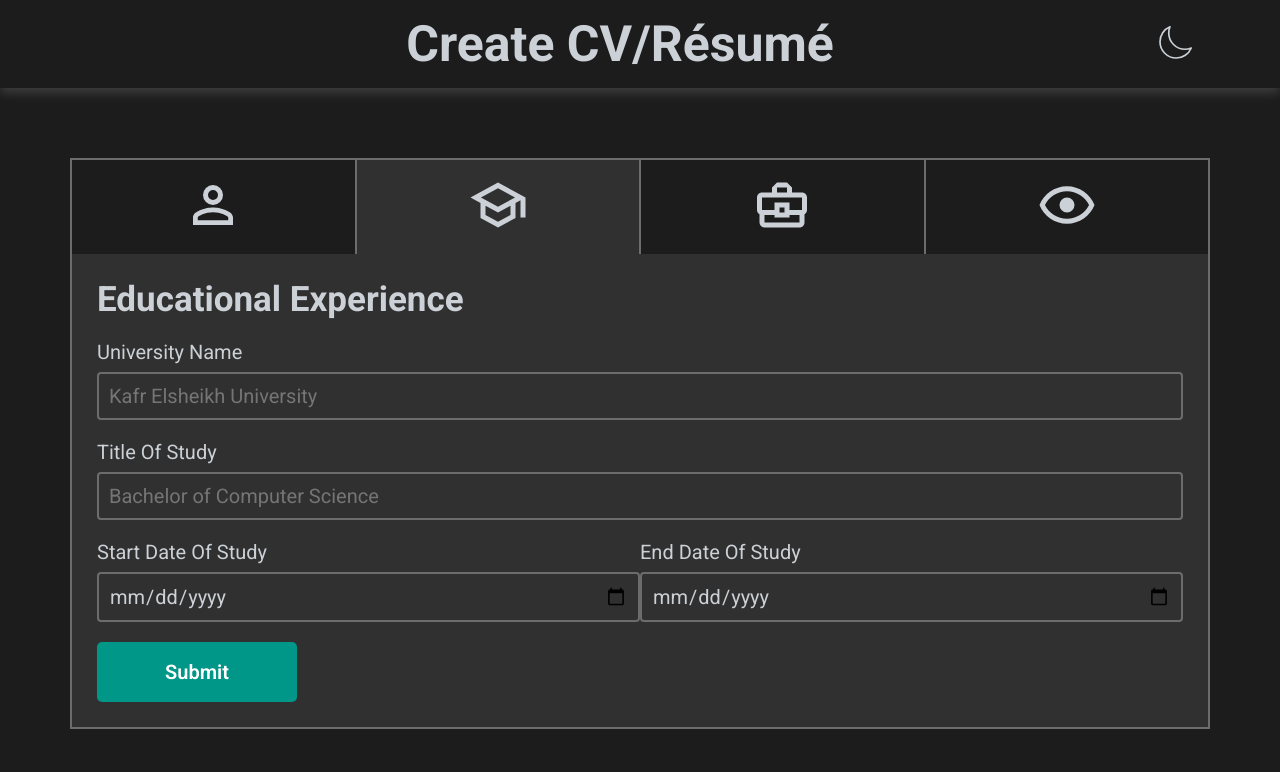
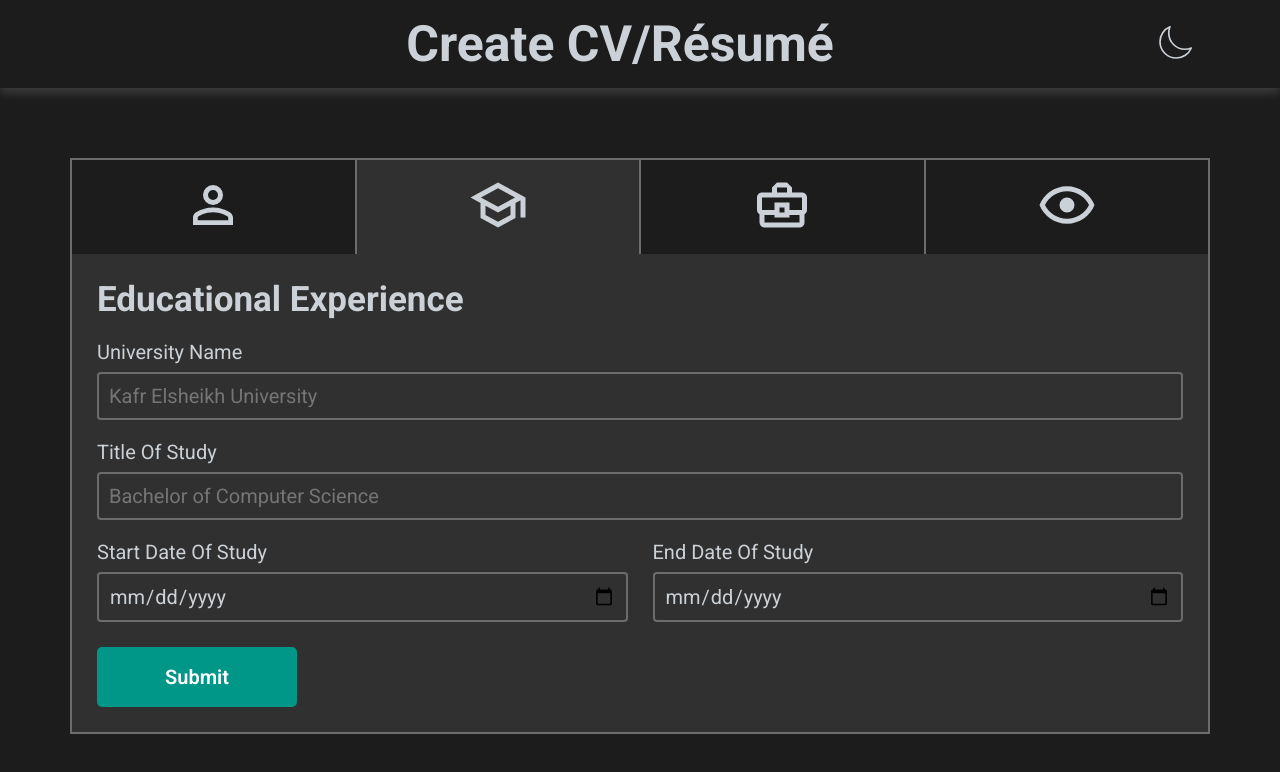
Before and after one commit to AbuEisha/odin-courses-projects, a React (Vite) app: page / in a window 1280 px wide. Both pictures are taken after a click on the item 496 px from the left and 206 px from the top of the page. Shown: the top 772 px of the page. Built offline with nearby package versions, Linux system fonts and the light colour scheme.

Commit message:
Upload All Project Files

```diff
--- a/src/css/MainContent.css
+++ b/src/css/MainContent.css
@@ -84,7 +84,7 @@
 }
 .main-content .section-content form .date {
   display: flex;
-  gab: 15px;
+  gap: 25px;
 }
 .main-content .section-content form .date div {
   flex: 1;
@@ -95,7 +95,7 @@
   display: block;
   width: 200px;
   padding: 15px;
-  margin-top: 20px;
+  margin-top: 25px;
   font-size: 20px;
   font-weight: 600;
   border: 3px solid transparent;
```
